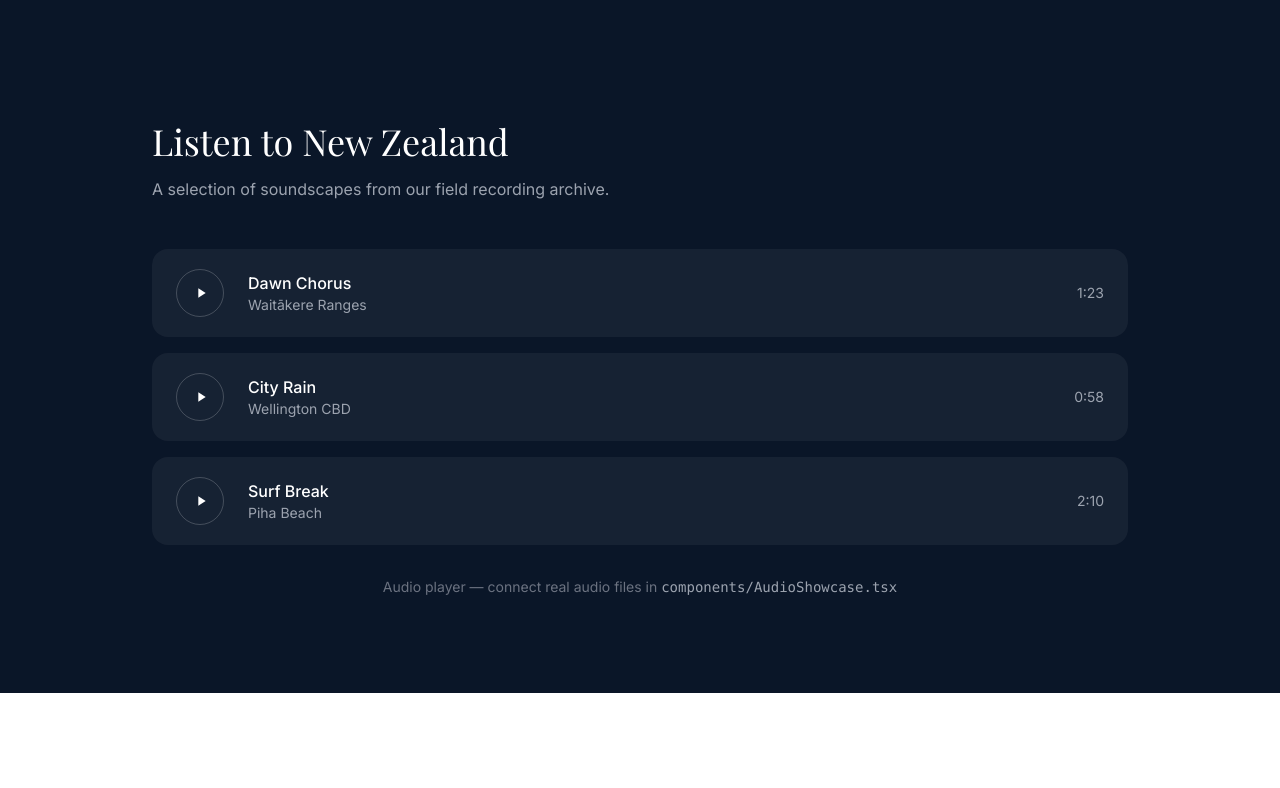
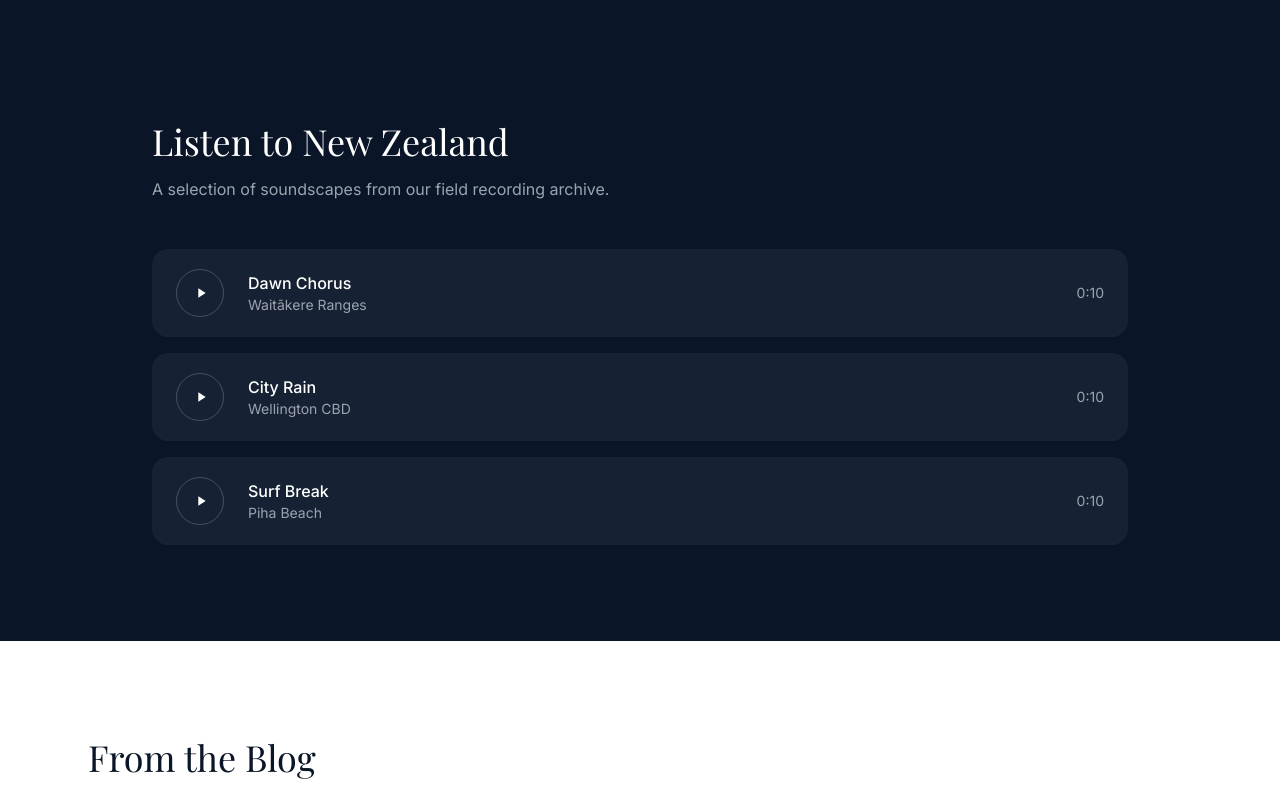
Before and after one commit to Listening-Lab/listening-lab.github.io, a Next.js app: page / in a window 1280 px wide. Shown: the part 760-1548 px from the top of the page. Built offline with nearby package versions, Linux system fonts and the light colour scheme; a web font is replaced by a local one.

Commit message:
Added test audio

```diff
--- a/components/AudioShowcase.tsx
+++ b/components/AudioShowcase.tsx
@@ -1,12 +1,12 @@
 'use client'
-import { useState, useRef } from 'react'
+import { useState, useRef, useEffect } from 'react'
 import { motion } from 'framer-motion'
 import AnimatedSection from './AnimatedSection'
 
 const soundscapes = [
-  { label: 'Dawn Chorus', location: 'Waitākere Ranges', duration: '1:23', color: '#0ea5e9' },
-  { label: 'City Rain', location: 'Wellington CBD', duration: '0:58', color: '#6366f1' },
-  { label: 'Surf Break', location: 'Piha Beach', duration: '2:10', color: '#10b981' },
+  { label: 'Dawn Chorus', location: 'Waitākere Ranges', duration: '0:10', color: '#0ea5e9', src: '/audio/test.mp3' },
+  { label: 'City Rain',   location: 'Wellington CBD',   duration: '0:10', color: '#6366f1', src: '/audio/test.mp3' },
+  { label: 'Surf Break',  location: 'Piha Beach',       duration: '0:10', color: '#10b981', src: '/audio/test.mp3' },
 ]
 
 function WaveformBars({ playing, color }: { playing: boolean; color: string }) {
@@ -30,6 +30,23 @@ function WaveformBars({ playing, color }: { playing: boolean; color: string }) {
 
 export default function AudioShowcase() {
   const [playing, setPlaying] = useState<number | null>(null)
+  const audioRefs = useRef<(HTMLAudioElement | null)[]>([])
+
+  // Pause whichever track was playing when a new one starts
+  useEffect(() => {
+    audioRefs.current.forEach((audio, i) => {
+      if (!audio) return
+      if (i === playing) {
+        audio.play().catch(() => {}) // catch autoplay policy errors silently
+      } else {
+        audio.pause()
+      }
+    })
+  }, [playing])
+
+  function handleEnded() {
+    setPlaying(null)
+  }
 
   return (
     <section className="bg-ocean-dark text-white py-24">
@@ -40,6 +57,17 @@ export default function AudioShowcase() {
             A selection of soundscapes from our field recording archive.
           </p>
         </AnimatedSection>
+
+        {/* Hidden audio elements — one per track */}
+        {soundscapes.map((s, i) => (
+          <audio
+            key={s.src}
+            ref={el => { audioRefs.current[i] = el }}
+            src={s.src}
+            onEnded={handleEnded}
+            preload="none"
+          />
+        ))}
 
         <div className="space-y-4">
           {soundscapes.map((s, i) => (
@@ -75,10 +103,6 @@ export default function AudioShowcase() {
             </AnimatedSection>
           ))}
         </div>
-
-        <p className="text-center text-gray-500 text-sm mt-8">
-          Audio player — connect real audio files in <code className="text-gray-400">components/AudioShowcase.tsx</code>
-        </p>
       </div>
     </section>
   )
```
Also changed, not shown: 1 other file (tests, documents, lock files or other folders).
